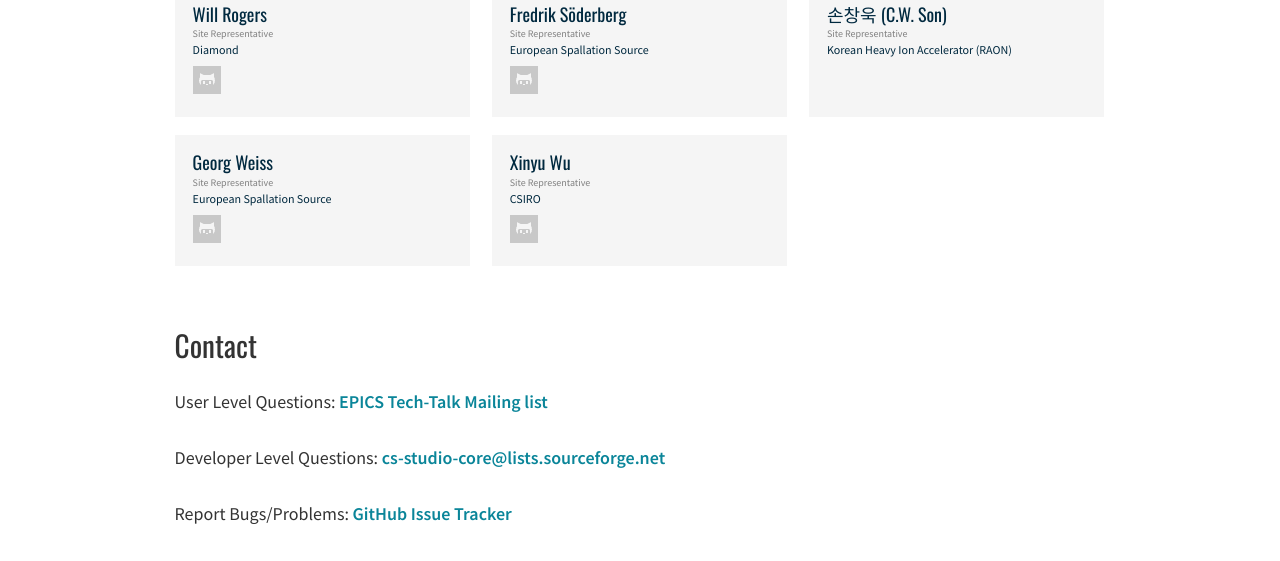
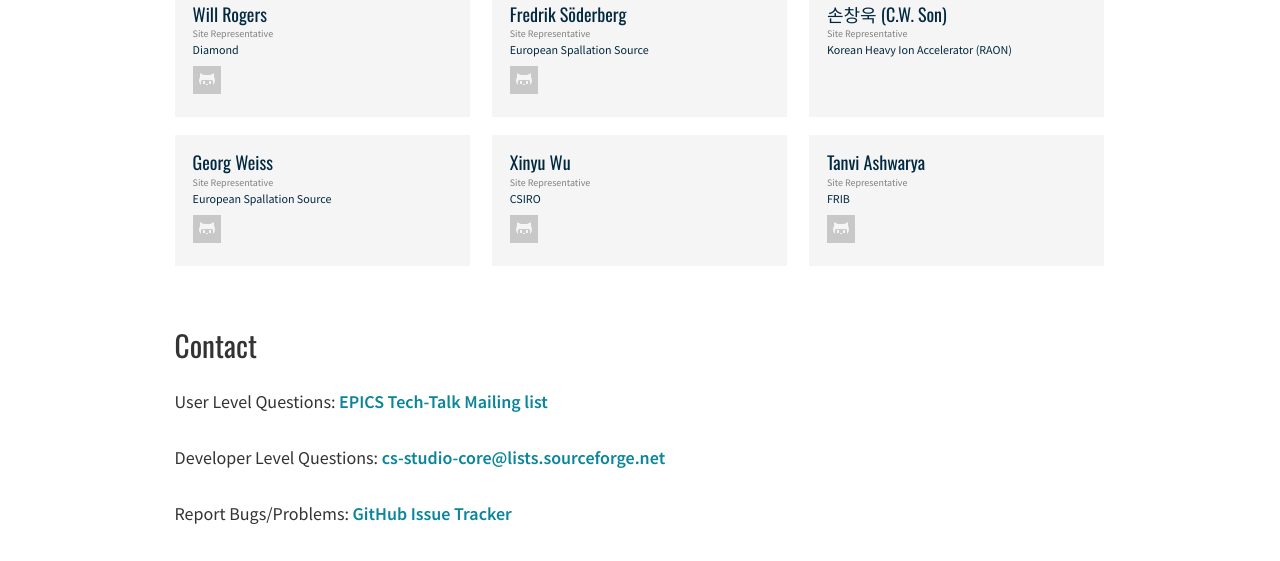
Before and after one commit to ControlSystemStudio/controlsystemstudio.org, a Gatsby site: page /about in a window 1280 px wide. Shown: the part 1000-1561 px from the top of the page. Built offline with nearby package versions, Linux system fonts and the light colour scheme; Gatsby itself is replaced by a stand-in of ours.

Commit message:
Adding FRIB member

```diff
--- a/src/pages/about.js
+++ b/src/pages/about.js
@@ -198,6 +198,16 @@ const About = () => {
                 </li>
               </ul>
             </Member>
+            <Member>
+              <h4>Tanvi Ashwarya</h4>
+              <Role>Site Representative</Role>
+              <Site>FRIB</Site>
+              <ul className="social-icons social-icons-color">
+                <li>
+                  <a href="https://github.com/tanviash" className="social_github"></a>
+                </li>
+              </ul>
+            </Member>
           </Grid>
 
         </div>
```
